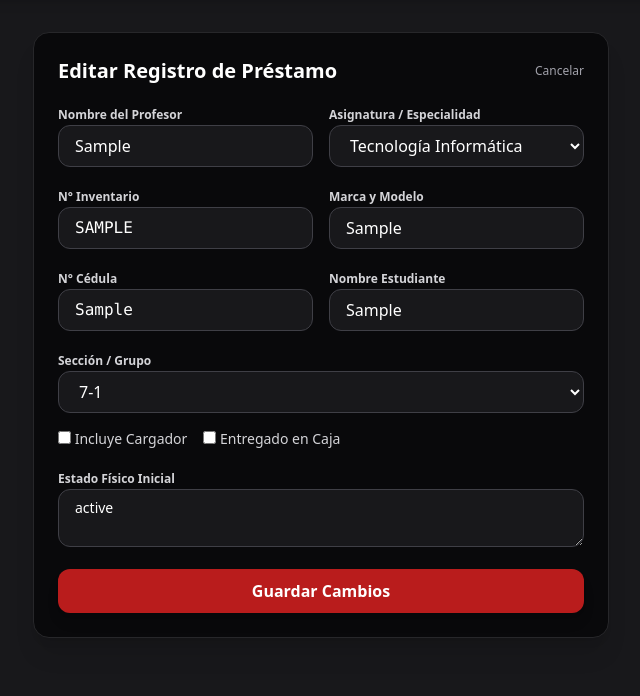
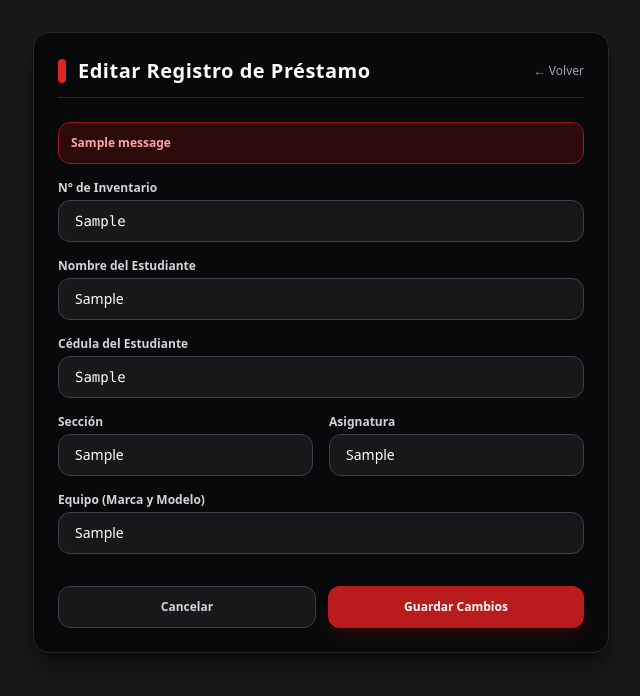
Before and after one commit to gherrera608-sudo/bitacora-tecnologia, a Flask app: page /editar/1 in a window 1280 px wide. Shown: the part 77-773 px from the top of the page, without its empty margins (319-959 px from the left). Run offline with Flask 3, Linux system fonts and the light colour scheme; tables that the repository leaves empty hold one stand-in row (values such as "Sample post"); one stand-in notice (Sample message) is shown; some libraries are stand-ins or nearby versions.

Commit message:
Update editar.html

```diff
--- a/templates/editar.html
+++ b/templates/editar.html
@@ -1,77 +1,77 @@
 {% extends 'layout.html' %}
-{% block title %}Editar Registro{% endblock %}
+{% block title %}Editar Préstamo{% endblock %}
 {% block content %}
-<div class="max-w-xl mx-auto bg-zinc-950 border border-zinc-800 rounded-2xl p-6 shadow-xl">
-    <div class="flex justify-between items-center mb-4">
-        <h1 class="text-xl font-bold text-white">Editar Registro de Préstamo</h1>
-        <a href="{{ url_for('vista_direccion') }}" class="text-xs text-zinc-400 hover:text-white">Cancelar</a>
-    </div>
-    <form action="{{ url_for('editar_prestamo', id=prestamo.id) }}" method="POST" class="space-y-4">
-        <div class="grid grid-cols-1 sm:grid-cols-2 gap-4">
-            <div>
-                <label class="text-xs font-semibold text-zinc-300">Nombre del Profesor</label>
-                <input type="text" name="profesor" value="{{ prestamo.profesor }}" required class="w-full bg-zinc-900 border border-zinc-700 focus:border-red-500 rounded-xl px-4 py-2 text-white outline-none transition">
+<div class="max-w-xl mx-auto space-y-6">
+
+    <div class="bg-zinc-950 border border-zinc-800 rounded-2xl p-6 shadow-xl shadow-black/40">
+        <div class="flex items-center justify-between mb-6 pb-3 border-b border-zinc-800">
+            <div class="flex items-center gap-3">
+                <div class="w-2 h-6 bg-red-600 rounded-full"></div>
+                <h1 class="text-xl font-bold text-white tracking-wide">Editar Registro de Préstamo</h1>
             </div>
-            <div>
-                <label class="text-xs font-semibold text-zinc-300">Asignatura / Especialidad</label>
-                <select name="asignatura" class="w-full bg-zinc-900 border border-zinc-700 focus:border-red-500 rounded-xl px-4 py-2 text-white outline-none transition">
-                    <option value="Tecnología Informática" {% if prestamo.asignatura == 'Tecnología Informática' %}selected{% endif %}>Tecnología Informática</option>
-                    <option value="Secretariado Ejecutivo" {% if prestamo.asignatura == 'Secretariado Ejecutivo' %}selected{% endif %}>Secretariado Ejecutivo</option>
-                    <option value="Contabilidad" {% if prestamo.asignatura == 'Contabilidad' %}selected{% endif %}>Contabilidad</option>
-                    <option value="Formación Tecnológica" {% if prestamo.asignatura == 'Formación Tecnológica' %}selected{% endif %}>Formación Tecnológica</option>
-                </select>
-            </div>
+            <a href="{{ url_for('vista_direccion') }}" class="text-xs text-zinc-400 hover:text-white transition">← Volver</a>
         </div>
 
-        <div class="grid grid-cols-1 sm:grid-cols-2 gap-4">
+        {% with messages = get_flashed_messages(with_categories=true) %}
+            {% if messages %}
+                {% for category, message in messages %}
+                    <div class="mb-4 p-3 rounded-xl text-xs font-bold bg-red-950/60 text-red-300 border border-red-800">
+                        {{ message }}
+                    </div>
+                {% endfor %}
+            {% endif %}
+        {% endwith %}
+
+        <form method="POST" class="space-y-4">
+
+            <!-- Número de Inventario -->
             <div>
-                <label class="text-xs font-semibold text-zinc-300">N° Inventario</label>
-                <input type="text" name="inventario" value="{{ prestamo.inventario }}" required class="w-full bg-zinc-900 border border-zinc-700 focus:border-red-500 rounded-xl px-4 py-2 text-white font-mono uppercase outline-none transition">
+                <label class="text-xs font-semibold text-zinc-300 block mb-1">N° de Inventario</label>
+                <input type="text" name="inventario" value="{{ prestamo.inventario }}" required class="w-full bg-zinc-900 border border-zinc-700 focus:border-red-500 rounded-xl px-4 py-2.5 text-white text-sm font-mono outline-none transition">
             </div>
+
+            <!-- Estudiante -->
             <div>
-                <label class="text-xs font-semibold text-zinc-300">Marca y Modelo</label>
-                <input type="text" name="marca_modelo" value="{{ prestamo.marca_modelo }}" required class="w-full bg-zinc-900 border border-zinc-700 focus:border-red-500 rounded-xl px-4 py-2 text-white outline-none transition">
+                <label class="text-xs font-semibold text-zinc-300 block mb-1">Nombre del Estudiante</label>
+                <input type="text" name="estudiante" value="{{ prestamo.estudiante }}" required class="w-full bg-zinc-900 border border-zinc-700 focus:border-red-500 rounded-xl px-4 py-2.5 text-white text-sm outline-none transition">
             </div>
-        </div>
 
-        <div class="grid grid-cols-1 sm:grid-cols-2 gap-4">
+            <!-- Cédula -->
             <div>
-                <label class="text-xs font-semibold text-zinc-300">N° Cédula</label>
-                <input type="text" name="cedula" value="{{ prestamo.cedula }}" placeholder="Ej: 112340567" required class="w-full bg-zinc-900 border border-zinc-700 focus:border-red-500 rounded-xl px-4 py-2 text-white font-mono outline-none transition">
+                <label class="text-xs font-semibold text-zinc-300 block mb-1">Cédula del Estudiante</label>
+                <input type="text" name="cedula" value="{{ prestamo.cedula }}" required class="w-full bg-zinc-900 border border-zinc-700 focus:border-red-500 rounded-xl px-4 py-2.5 text-white text-sm font-mono outline-none transition">
             </div>
+
+            <div class="grid grid-cols-2 gap-4">
+                <!-- Sección / Grupo -->
+                <div>
+                    <label class="text-xs font-semibold text-zinc-300 block mb-1">Sección</label>
+                    <input type="text" name="grupo" value="{{ prestamo.grupo }}" required class="w-full bg-zinc-900 border border-zinc-700 focus:border-red-500 rounded-xl px-4 py-2.5 text-white text-sm outline-none transition">
+                </div>
+
+                <!-- Asignatura -->
+                <div>
+                    <label class="text-xs font-semibold text-zinc-300 block mb-1">Asignatura</label>
+                    <input type="text" name="asignatura" value="{{ prestamo.asignatura }}" required class="w-full bg-zinc-900 border border-zinc-700 focus:border-red-500 rounded-xl px-4 py-2.5 text-white text-sm outline-none transition">
+                </div>
+            </div>
+
+            <!-- Marca y Modelo del Equipo -->
             <div>
-                <label class="text-xs font-semibold text-zinc-300">Nombre Estudiante</label>
-                <input type="text" name="estudiante" value="{{ prestamo.estudiante }}" required class="w-full bg-zinc-900 border border-zinc-700 focus:border-red-500 rounded-xl px-4 py-2 text-white outline-none transition">
+                <label class="text-xs font-semibold text-zinc-300 block mb-1">Equipo (Marca y Modelo)</label>
+                <input type="text" name="marca_modelo" value="{{ prestamo.marca_modelo }}" required class="w-full bg-zinc-900 border border-zinc-700 focus:border-red-500 rounded-xl px-4 py-2.5 text-white text-sm outline-none transition">
             </div>
-        </div>
 
-        <div>
-            <label class="text-xs font-semibold text-zinc-300">Sección / Grupo</label>
-            <select name="grupo" class="w-full bg-zinc-900 border border-zinc-700 focus:border-red-500 rounded-xl px-4 py-2 text-white outline-none transition">
-                {% set secciones = [
-                    '7-1','7-2','7-3','7-4','7-5','7-6','7-7','7-8','7-9','7-10','7-11','7-12','7-13','7-14',
-                    '8-1','8-2','8-3','8-4','8-5','8-6','8-7','8-8','8-9','8-10','8-11','8-12',
-                    '9-1','9-2','9-3','9-4','9-5','9-6','9-7','9-8','9-9','9-10','9-11',
-                    '10-1','10-2','10-3','10-4','10-5','10-6','10-7','10-8','10-9',
-                    '11-1','11-2','11-3','11-4','11-5','11-6','11-7','11-8'
-                ] %}
-                {% for sec in secciones %}
-                    <option value="{{ sec }}" {% if prestamo.grupo == sec %}selected{% endif %}>{{ sec }}</option>
-                {% endfor %}
-            </select>
-        </div>
+            <div class="flex gap-3 pt-4">
+                <a href="{{ url_for('vista_direccion') }}" class="flex-1 bg-zinc-900 hover:bg-zinc-800 text-zinc-300 font-bold py-3 rounded-xl text-center text-xs transition border border-zinc-700">
+                    Cancelar
+                </a>
+                <button type="submit" class="flex-1 bg-red-700 hover:bg-red-600 text-white font-bold py-3 rounded-xl text-xs transition shadow-lg shadow-red-950/50">
+                    Guardar Cambios
+                </button>
+            </div>
+        </form>
+    </div>
 
-        <div class="flex gap-4">
-            <label class="text-sm text-zinc-300"><input type="checkbox" name="cargador" value="Sí" {% if prestamo.cargador_entregado == 'Sí' %}checked{% endif %} class="accent-red-600"> Incluye Cargador</label>
-            <label class="text-sm text-zinc-300"><input type="checkbox" name="caja" value="Sí" {% if prestamo.caja_entregada == 'Sí' %}checked{% endif %} class="accent-red-600"> Entregado en Caja</label>
-        </div>
-
-        <div>
-            <label class="text-xs font-semibold text-zinc-300">Estado Físico Inicial</label>
-            <textarea name="estado_inicial" rows="2" class="w-full bg-zinc-900 border border-zinc-700 focus:border-red-500 rounded-xl px-4 py-2 text-white text-sm outline-none transition">{{ prestamo.estado_inicial }}</textarea>
-        </div>
-
-        <button type="submit" class="w-full bg-red-700 hover:bg-red-600 text-white font-bold py-2.5 rounded-xl shadow-lg transition">Guardar Cambios</button>
-    </form>
 </div>
 {% endblock %}
```
